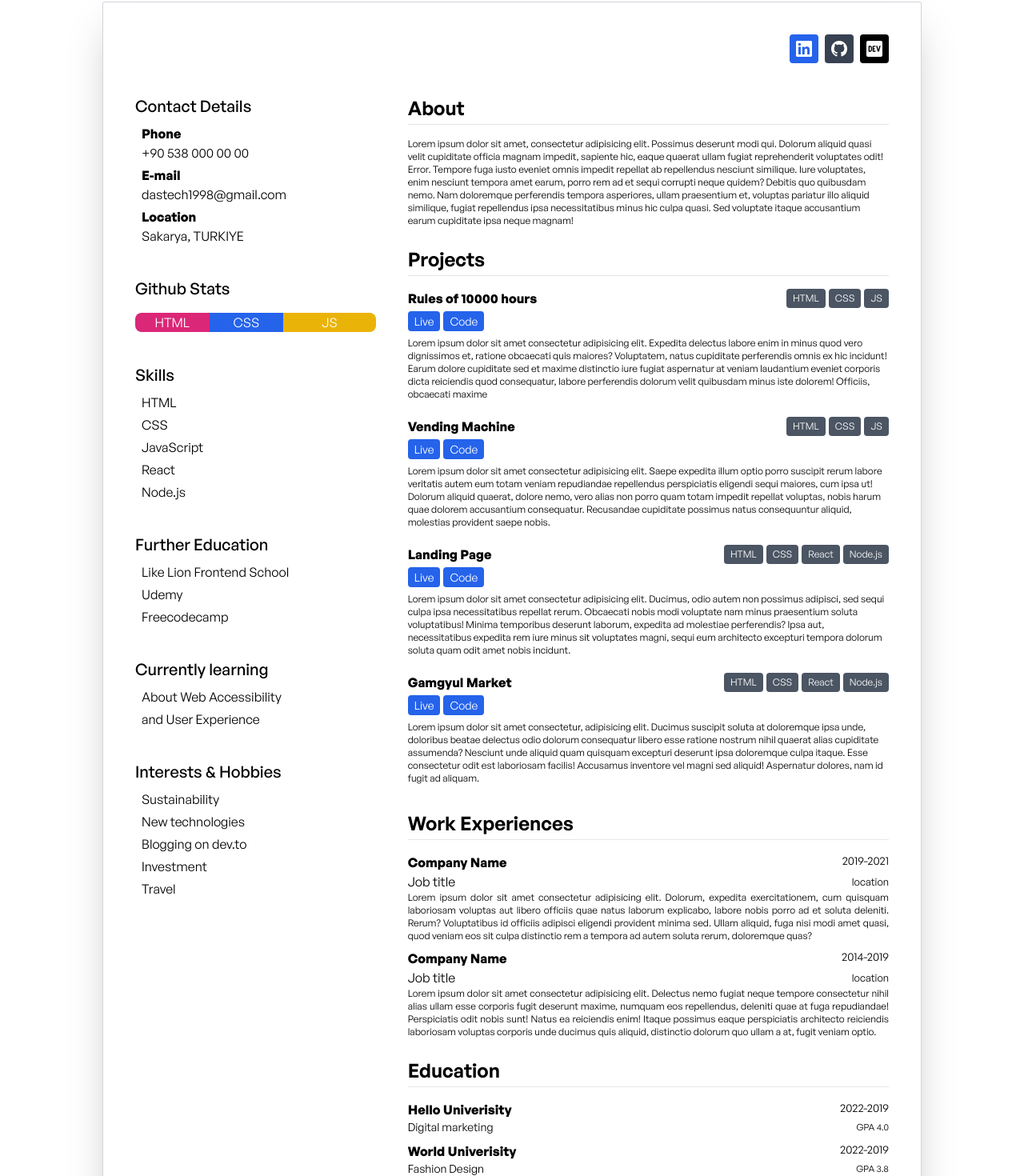
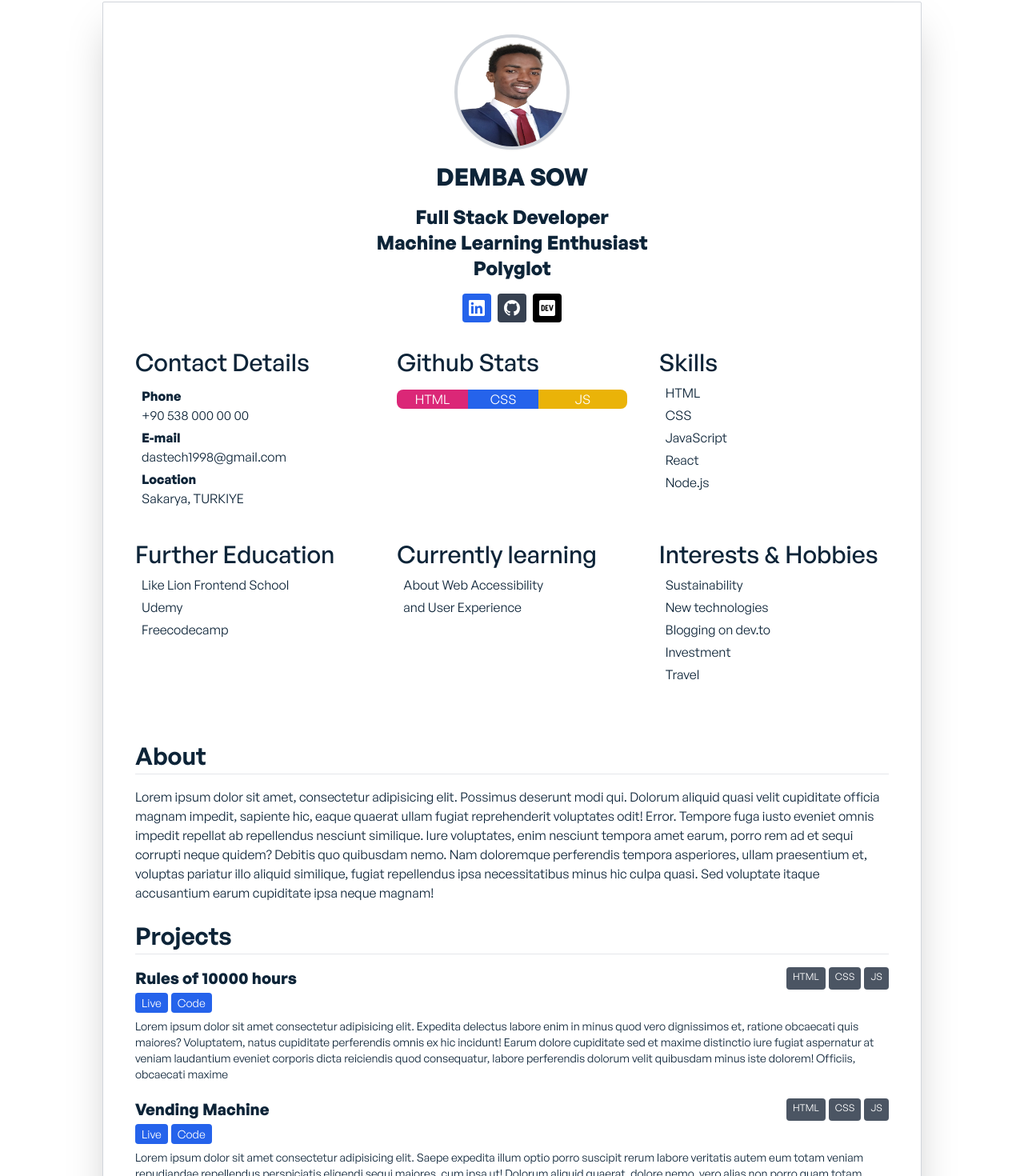
Before and after one commit to dembasowfr/dembasow98-react-portfolio, a React (Create React App) app: page /resume in a window 1280 px wide. Shown: the part 166-1636 px from the top of the page at 80% size. Built offline with nearby package versions, Linux system fonts and the light colour scheme.

Commit message:
Done with Resume Responsiveness.

```diff
--- a/src/components/projects/ProjectsFilter.jsx
+++ b/src/components/projects/ProjectsFilter.jsx
@@ -27,7 +27,7 @@ const ProjectsFilter = ({ setSelectProject }) => {
                 dark:text-ternary-light
             "
 		>
-			<option value={setSelectProject} className="text-sm sm:text-md">
+			<option className="text-sm sm:text-md">
 				All Projects
 			</option>
 
--- a/src/components/resume/ResumeHeader.jsx
+++ b/src/components/resume/ResumeHeader.jsx
@@ -1,12 +1,30 @@
 import React from "react";
+
+import dembasow from "../../images/dembasow.png";
 
 
 const ResumeHeader = () =>{
     return (
-        <header>
+        <header className="w-full flex justify-center items-center">
+            <div className="flex w-full flex-col justify-center items-center">
+                {/* profile image */}
+                <div className="flex flex-col w-full items-center">
+                    <img className="rounded-full w-36 h-36 border-4 border-gray-300 shadow-sm mb-4" src={dembasow} alt="profile" />
+                    {/* name */}
+                    <h1 className="font-bold text-3xl text-primary-dark dark:text-primary-light  mb-4">DEMBA SOW</h1>
+                    {/* job title */}
+                    <p className="font-bold w-full md:text-2xl text-primary-dark dark:text-primary-light flex flex-col justify-center items-center mb-4">
+                        <span>Full Stack Developer</span>
+                        <span>Machine Learning Enthusiast</span>
+                        <span>Polyglot</span>
+                    </p>
+                </div>
+
+                <div className="flex flex-row justify-center text-primary-dark dark:text-primary-light items-center gap-2">
                     {/* social icons*/}
                     <ul className="flex flex-wrap justify-end gap-2">
                         {/* linkedin */}
+
                         <li>
                             <a href="https://www.linkedin.com/in/demba-sow-95903a22a/"
                                 className="bg-blue-600 p-2 font-semibold text-white inline-flex items-center space-x-2 rounded"
@@ -53,6 +71,74 @@ const ResumeHeader = () =>{
                             </a>
                         </li>
                     </ul>
+                </div>
+
+                <div className="flex w-full flex-col justify-center text-primary-dark dark:text-primary-light text-gray-800 py-8 md:grid md:grid-cols-2 md:gap-x-4 lg:gap-x-10 lg:grid-cols-3">
+                    {/* contact details */}
+                    <div>
+                        <strong className="text-xl md:text-2xl lg:text-3xl font-medium dark:text-white">Contact Details</strong>
+                        <ul className="flex w-full flex-col mt-2 mb-10 ">
+                            <li className="px-2 mt-1"><strong className="mr-1">Phone </strong>
+                                <a href="tel:+821023456789" className="block">+90 538 000 00 00</a>
+                            </li>
+                            <li className="px-2 mt-1"><strong className="mr-1">E-mail </strong>
+                                <a href="mailto:" className="block">dastech1998@gmail.com</a>
+                            </li>
+                            <li className="px-2 mt-1"><strong className="mr-1">Location</strong><span className="flex">Sakarya, TURKIYE</span></li>
+                        </ul>
+                    </div>
+                    {/* github stats */}
+                    <div>
+                        <strong className="font-medium text-xl md:text-2xl lg:text-3xl">Github Stats</strong>
+                        <ul className="flex w-full mt-2 mb-10">
+                            <li className="px-2 mt-2 w-4/12 bg-pink-600 text-white text-center rounded-tl-lg rounded-bl-lg">HTML
+                            </li>
+                            <li className="px-2 mt-2 w-4/12 bg-blue-600 text-white text-center">CSS</li>
+                            <li className="px-2 mt-2 w-5/12 bg-yellow-500 text-white text-center rounded-tr-lg rounded-br-lg">JS
+                            </li>
+
+                        </ul>
+                    </div>
+                    {/* skills */}
+                    <div>
+                        <strong className="font-medium text-xl md:text-2xl lg:text-3xl">Skills</strong>
+                        <ul className="mt-2 mb-10">
+                            <li className="px-2 mt-1">HTML</li>
+                            <li className="px-2 mt-1">CSS</li>
+                            <li className="px-2 mt-1">JavaScript</li>
+                            <li className="px-2 mt-1">React</li>
+                            <li className="px-2 mt-1">Node.js</li>
+                        </ul>
+                    </div>
+                    <div>
+                        <strong className=" font-medium text-xl md:text-2xl lg:text-3xl">Further Education</strong>
+                        <ul className="mt-2 mb-10">
+                            <li className="px-2 mt-1">Like Lion Frontend School</li>
+                            <li className="px-2 mt-1">Udemy</li>
+                            <li className="px-2 mt-1">Freecodecamp</li>
+                        </ul>
+                    </div>
+                    {/* what I'm learning these days */}
+                    <div>
+                        <strong className=" font-medium text-xl md:text-2xl lg:text-3xl">Currently learning</strong>
+                        <ul className="mt-2 mb-10">
+                            <li className="px-2 mt-1">About Web Accessibility</li>
+                            <li className="px-2 mt-1">and User Experience</li>
+                        </ul>
+                    </div>
+                    {/* interests */}
+                    <div>
+                        <strong className="text-xl md:text-2xl lg:text-3xl font-medium">Interests & Hobbies</strong>
+                        <ul className="mt-2">
+                            <li className="px-2 mt-1">Sustainability</li>
+                            <li className="px-2 mt-1">New technologies</li>
+                            <li className="px-2 mt-1">Blogging on dev.to</li>
+                            <li className="px-2 mt-1">Investment</li>
+                            <li className="px-2 mt-1">Travel</li>
+                        </ul>
+                    </div>
+                </div>
+            </div>
         </header>
     )
 }
--- a/src/components/resume/ResumeMain.jsx
+++ b/src/components/resume/ResumeMain.jsx
@@ -6,66 +6,14 @@ const ResumeMain = () =>{
 
     return (
 
-        <main className="flex gap-x-10 mt-10">
-            <div className="w-2/6">
-                {/* contact details */}
-                <strong className="text-xl font-medium dark:text-white">Contact Details</strong>
-                <ul className="mt-2 mb-10">
-                    <li className="px-2 mt-1"><strong className="mr-1">Phone </strong>
-                        <a href="tel:+821023456789" className="block">+90 538 000 00 00</a>
-                    </li>
-                     <li className="px-2 mt-1"><strong className="mr-1">E-mail </strong>
-                        <a href="mailto:" className="block">dastech1998@gmail.com</a>
-                    </li>
-                    <li className="px-2 mt-1"><strong className="mr-1">Location</strong><span className="block">Sakarya, TURKIYE</span></li>
-                </ul>
+        <main className="flex lg:gap-x-10 mt-10 justify-center">
 
-                {/* github stats */}
-                <strong className="text-xl font-medium ">Github Stats</strong>
-                <ul className="flex w-full mt-2 mb-10">
-                    <li className="px-2 mt-2 w-4/12 bg-pink-600 text-white text-center rounded-tl-lg rounded-bl-lg">HTML
-                    </li>
-                    <li className="px-2 mt-2 w-4/12 bg-blue-600 text-white text-center">CSS</li>
-                    <li className="px-2 mt-2 w-5/12 bg-yellow-500 text-white text-center rounded-tr-lg rounded-br-lg">JS
-                    </li>
-
-                </ul>
-                {/* skills */}
-                <strong className="text-xl font-medium">Skills</strong>
-                <ul className="mt-2 mb-10">
-                    <li className="px-2 mt-1">HTML</li>
-                    <li className="px-2 mt-1">CSS</li>
-                    <li className="px-2 mt-1">JavaScript</li>
-                    <li className="px-2 mt-1">React</li>
-                    <li className="px-2 mt-1">Node.js</li>
-                </ul>
-                <strong className="text-xl font-medium">Further Education</strong>
-                <ul className="mt-2 mb-10">
-                    <li className="px-2 mt-1">Like Lion Frontend School</li>
-                    <li className="px-2 mt-1">Udemy</li>
-                    <li className="px-2 mt-1">Freecodecamp</li>
-                </ul>
-                {/* what I'm learning these days */}
-                <strong className="text-xl font-medium">Currently learning</strong>
-                <ul className="mt-2 mb-10">
-                    <li className="px-2 mt-1">About Web Accessibility</li>
-                    <li className="px-2 mt-1">and User Experience</li>
-                </ul>
-                <strong className="text-xl font-medium">Interests & Hobbies</strong>
-                <ul className="mt-2">
-                    <li className="px-2 mt-1">Sustainability</li>
-                    <li className="px-2 mt-1">New technologies</li>
-                    <li className="px-2 mt-1">Blogging on dev.to</li>
-                    <li className="px-2 mt-1">Investment</li>
-                    <li className="px-2 mt-1">Travel</li>
-                </ul>
-            </div>
             {/* info */}
-            <div className="w-4/6">
-                <section>
+            <div className=" text-gray-800  text-primary-dark dark:text-primary-light">
+                <section >
                     {/* about me */}
-                    <h2 className="text-2xl pb-1 border-b font-semibold">About</h2>
-                    <p className="mt-4 text-xs">Lorem ipsum dolor sit amet, consectetur adipisicing elit. Possimus
+                    <h2 className="text-xl md:text-2xl lg:text-3xl  pb-1 border-b font-semibold ">About</h2>
+                    <p className="mt-4">Lorem ipsum dolor sit amet, consectetur adipisicing elit. Possimus
                         deserunt modi qui. Dolorum aliquid quasi velit cupiditate officia magnam impedit, sapiente
                         hic, eaque quaerat ullam fugiat reprehenderit voluptates odit! Error.
                         Tempore fuga iusto eveniet omnis impedit repellat ab repellendus nesciunt similique. Iure
@@ -76,13 +24,13 @@ const ResumeMain = () =>{
                         voluptate itaque accusantium earum cupiditate ipsa neque magnam!</p>
 
                 </section>
-                <section>
+                <section className='text-primary-dark dark:text-primary-light'>
                     {/* projects */}
-                    <h2 className="text-2xl mt-6 pb-1 border-b font-semibold">Projects</h2>
+                    <h2 className="text-xl md:text-2xl lg:text-3xl  mt-6 pb-1 border-b font-semibold">Projects</h2>
                     <ul className="mt-1">
                         <li className="py-2">
                             <div className="flex justify-between my-1">
-                                <strong>Rules of 10000 hours</strong>
+                                <strong className="text-sm md:text-md lg:text-xl">Rules of 10000 hours</strong>
                                 <p className="flex">
                                     <span className="bg-gray-600 text-white px-2 py-1 ml-1 text-xs rounded">HTML</span>
                                     <span className="bg-gray-600 text-white px-2 py-1 ml-1 text-xs rounded">CSS</span>
@@ -95,7 +43,7 @@ const ResumeMain = () =>{
                                 <li><a href='/hello-href' className="bg-blue-600 text-white px-2 py-1 mr-1 text-sm rounded">Code</a>
                                 </li>
                             </ul>
-                            <p className="text-xs">Lorem ipsum dolor sit amet consectetur adipisicing elit. Expedita
+                            <p className="text-xs md:text-sm lg:text-md">Lorem ipsum dolor sit amet consectetur adipisicing elit. Expedita
                                 delectus labore enim in minus quod vero dignissimos et, ratione obcaecati quis
                                 maiores? Voluptatem, natus cupiditate perferendis omnis ex hic incidunt!
                                 Earum dolore cupiditate sed et maxime distinctio iure fugiat aspernatur at veniam
@@ -104,7 +52,7 @@ const ResumeMain = () =>{
                         </li>
                         <li className="py-2">
                             <div className="flex justify-between my-1">
-                                <strong>Vending Machine</strong>
+                                <strong className="text-sm md:text-md lg:text-xl">Vending Machine</strong>
                                 <p className="flex">
                                     <span className="bg-gray-600 text-white px-2 py-1 ml-1 text-xs rounded">HTML</span>
                                     <span className="bg-gray-600 text-white px-2 py-1 ml-1 text-xs rounded">CSS</span>
@@ -117,7 +65,7 @@ const ResumeMain = () =>{
                                 <li><a href="/project-source" className="bg-blue-600 text-white px-2 py-1 mr-1 text-sm rounded">Code</a>
                                 </li>
                             </ul>
-                            <p className="text-xs">Lorem ipsum dolor sit amet consectetur adipisicing elit. Saepe
+                            <p className="text-xs md:text-sm lg:text-md">Lorem ipsum dolor sit amet consectetur adipisicing elit. Saepe
                                 expedita illum optio porro suscipit rerum labore veritatis autem eum totam veniam
                                 repudiandae repellendus perspiciatis eligendi sequi maiores, cum ipsa ut!
                                 Dolorum aliquid quaerat, dolore nemo, vero alias non porro quam totam impedit
@@ -127,7 +75,7 @@ const ResumeMain = () =>{
                         </li>
                         <li className="py-2">
                             <div className="flex justify-between my-1">
-                                <strong>Landing Page</strong>
+                                <strong className="text-sm md:text-md lg:text-xl">Landing Page</strong>
                                 <p className="flex">
                                     <span className="bg-gray-600 text-white px-2 py-1 ml-1 text-xs rounded">HTML</span>
                                     <span className="bg-gray-600 text-white px-2 py-1 ml-1 text-xs rounded">CSS</span>
@@ -141,7 +89,7 @@ const ResumeMain = () =>{
                                 <li><a href='/hello-href' className="bg-blue-600 text-white px-2 py-1 mr-1 text-sm rounded">Code</a>
                                 </li>
                             </ul>
-                            <p className="text-xs">Lorem ipsum dolor sit amet consectetur adipisicing elit. Ducimus,
+                            <p className="text-xs md:text-sm lg:text-md">Lorem ipsum dolor sit amet consectetur adipisicing elit. Ducimus,
                                 odio autem non possimus adipisci, sed sequi culpa ipsa necessitatibus repellat
                                 rerum. Obcaecati nobis modi voluptate nam minus praesentium soluta voluptatibus!
                                 Minima temporibus deserunt laborum, expedita ad molestiae perferendis? Ipsa aut,
@@ -150,7 +98,7 @@ const ResumeMain = () =>{
                         </li>
                         <li className="py-2">
                             <div className="flex justify-between my-1">
-                                <strong>Gamgyul Market</strong>
+                                <strong className='text-sm md:text-md lg:text-xl'>Gamgyul Market</strong>
                                 <p className="flex">
                                     <span className="bg-gray-600 text-white px-2 py-1 ml-1 text-xs rounded">HTML</span>
                                     <span className="bg-gray-600 text-white px-2 py-1 ml-1 text-xs rounded">CSS</span>
@@ -164,7 +112,7 @@ const ResumeMain = () =>{
                                 <li><a href='/hello-href' className="bg-blue-600 text-white px-2 py-1 mr-1 text-sm rounded">Code</a>
                                 </li>
                             </ul>
-                            <p className="text-xs">Lorem ipsum dolor sit amet consectetur, adipisicing elit. Ducimus
+                            <p className="text-xs md:text-sm lg:text-md">Lorem ipsum dolor sit amet consectetur, adipisicing elit. Ducimus
                                 suscipit soluta at doloremque ipsa unde, doloribus beatae delectus odio dolorum
                                 consequatur libero esse ratione nostrum nihil quaerat alias cupiditate assumenda?
                                 Nesciunt unde aliquid quam quisquam excepturi deserunt ipsa doloremque culpa itaque.
@@ -174,15 +122,14 @@ const ResumeMain = () =>{
                         </li>
                     </ul>
                 </section>
-                <section>
+                <section className='text-primary-dark dark:text-primary-light'>
                     {/* work experiences */}
-                    <h2 className="text-2xl mt-6 pb-1 border-b font-semibold">Work Experiences</h2>
+                    <h2 className="text-xl md:text-2xl lg:text-3xl  mt-6 pb-1 border-b font-semibold">Work Experiences</h2>
                     <ul className="mt-2">
                         <li className="pt-2">
-                            <p className="flex justify-between text-sm"><strong className="text-base">Company
-                                    Name</strong>2019-2021</p>
-                            <p className="flex justify-between text-base">Job title<small>location</small></p>
-                            <p className="text-justify text-xs">Lorem ipsum dolor sit amet consectetur adipisicing elit.
+                            <p className="flex justify-between text-sm md:text-md lg:text-xl"><strong className="text-base">Company Name</strong>2019-2021</p>
+                            <p className="flex justify-between text-base md:text-md lg:text-xl">Job title<small>location</small></p>
+                            <p className="text-justify text-xs md:text-sm lg:text-md">Lorem ipsum dolor sit amet consectetur adipisicing elit.
                                 Dolorum, expedita exercitationem, cum quisquam laboriosam voluptas aut libero
                                 officiis quae natus laborum explicabo, labore nobis porro ad et soluta deleniti.
                                 Rerum?
@@ -192,10 +139,9 @@ const ResumeMain = () =>{
                             </p>
                         </li>
                         <li className="pt-2">
-                            <p className="flex justify-between text-sm"><strong className="text-base">Company
-                                    Name</strong>2014-2019</p>
-                            <p className="flex justify-between text-base">Job title<small>location</small></p>
-                            <p className="text-justify text-xs">Lorem ipsum dolor sit amet consectetur adipisicing elit.
+                            <p className="flex justify-between text-sm  md:text-md lg:text-xl"><strong className="text-base">Company Name</strong>2014-2019</p>
+                            <p className="flex justify-between text-base md:text-md lg:text-xl">Job title<small>location</small></p>
+                            <p className="text-justify text-xs md:text-ms md:text-sm lg:text-md">Lorem ipsum dolor sit amet consectetur adipisicing elit.
                                 Delectus nemo fugiat neque tempore consectetur nihil alias ullam esse corporis fugit
                                 deserunt maxime, numquam eos repellendus, deleniti quae at fuga repudiandae!
                                 Perspiciatis odit nobis sunt! Natus ea reiciendis enim! Itaque possimus eaque
@@ -205,23 +151,24 @@ const ResumeMain = () =>{
                         </li>
                     </ul>
                 </section>
-                <section>
+                <section className='text-primary-dark dark:text-primary-light'>
                     {/* education */}
-                    <h2 className="text-2xl mt-6 pb-1 border-b font-semibold">Education</h2>
+                    <h2 className="text-xl md:text-2xl lg:text-3xl  mt-6 pb-1 border-b font-semibold">Education</h2>
                     <ul className="mt-2">
                         <li className="pt-2">
-                            <p className="flex justify-between text-sm"><strong className="text-base">Hello
+                            <p className="flex justify-between text-sm md:text-md lg:text-xl"><strong className="text-base">Hello
                                     Univerisity</strong>2022-2019</p>
-                            <p className="flex justify-between text-sm">Digital marketing<small>GPA 4.0</small></p>
+                            <p className="flex justify-between text-sm md:text-md">Digital marketing<small>GPA 4.0</small></p>
                         </li>
                         <li className="pt-2">
-                            <p className="flex justify-between text-sm"><strong className="text-base">World
+                            <p className="flex justify-between text-sm md:text-md lg:text-xl"><strong className="text-base">World
                                     Univerisity</strong>2022-2019</p>
-                            <p className="flex justify-between text-sm">Fashion Design<small>GPA 3.8</small></p>
+                            <p className="flex justify-between text-sm md:text-md">Fashion Design<small>GPA 3.8</small></p>
                         </li>
                     </ul>
                 </section>
             </div>
+
         </main>
     )
 }
--- a/src/components/shared/AppBanner.jsx
+++ b/src/components/shared/AppBanner.jsx
@@ -57,7 +57,7 @@ const AppBanner = () => {
 					>
 						<FiArrowDownCircle className="mr-2 sm:mr-3 h-5 w-5 sn:w-6 sm:h-6 duration-100"></FiArrowDownCircle>
 						<span className="text-sm sm:text-lg font-general-medium duration-100">
-							Download my resume
+							Download CV
 						</span>
 					</a>
 				</motion.div>
--- a/src/components/shared/AppHeader.jsx
+++ b/src/components/shared/AppHeader.jsx
@@ -68,7 +68,7 @@ const AppHeader = () => {
 										className="w-10 rounded-full"
 										alt="Dark Logo"
 									/>
-									<span class="text-gray-700 font-bold text-xl md:text-2xl xl:text-3xl line-height-4 ml-2">
+									<span className="text-gray-700 font-bold text-xl md:text-2xl xl:text-3xl line-height-4 ml-2">
 
 										&lt;
 
@@ -88,7 +88,7 @@ const AppHeader = () => {
 										className="w-10 rounded-full"
 										alt="Dark Logo"
 									/>
-									<span class="text-gray-200 font-bold text-xl md:text-2xl xl:text-3xl line-height-4 ml-2">
+									<span className="text-gray-200 font-bold text-xl md:text-2xl xl:text-3xl line-height-4 ml-2">
 
 										&lt;
 
@@ -164,7 +164,7 @@ const AppHeader = () => {
 					</Link>
 					<Link
 						to="/projects"
-						className="block text-left text-lg text-primary-dark dark:text-ternary-light hover:text-secondary-dark dark:hover:text-secondary-light  sm:mx-4 mb-2 sm:py-2"
+						className="block text-left text-lg text-primary-dark dark:text-ternary-light hover:text-secondary-dark dark:hover:text-secondary-light  sm:mx-4 mb-2 sm:py-2 border-t-2 pt-3 sm:pt-2 sm:border-t-0 border-primary-light dark:border-secondary-dark"
 						aria-label="Projects"
 					>
 						Projects
```
Also changed, not shown: src/components/about/AboutMeBio.jsx (+11 -4 lines), src/pages/Post.jsx (+3 -6 lines), src/pages/Posts.jsx (+3 -7 lines), src/images/about.png (added), src/images/dembasow.png (added). Lines whose indentation alone changed are shown as unchanged.
